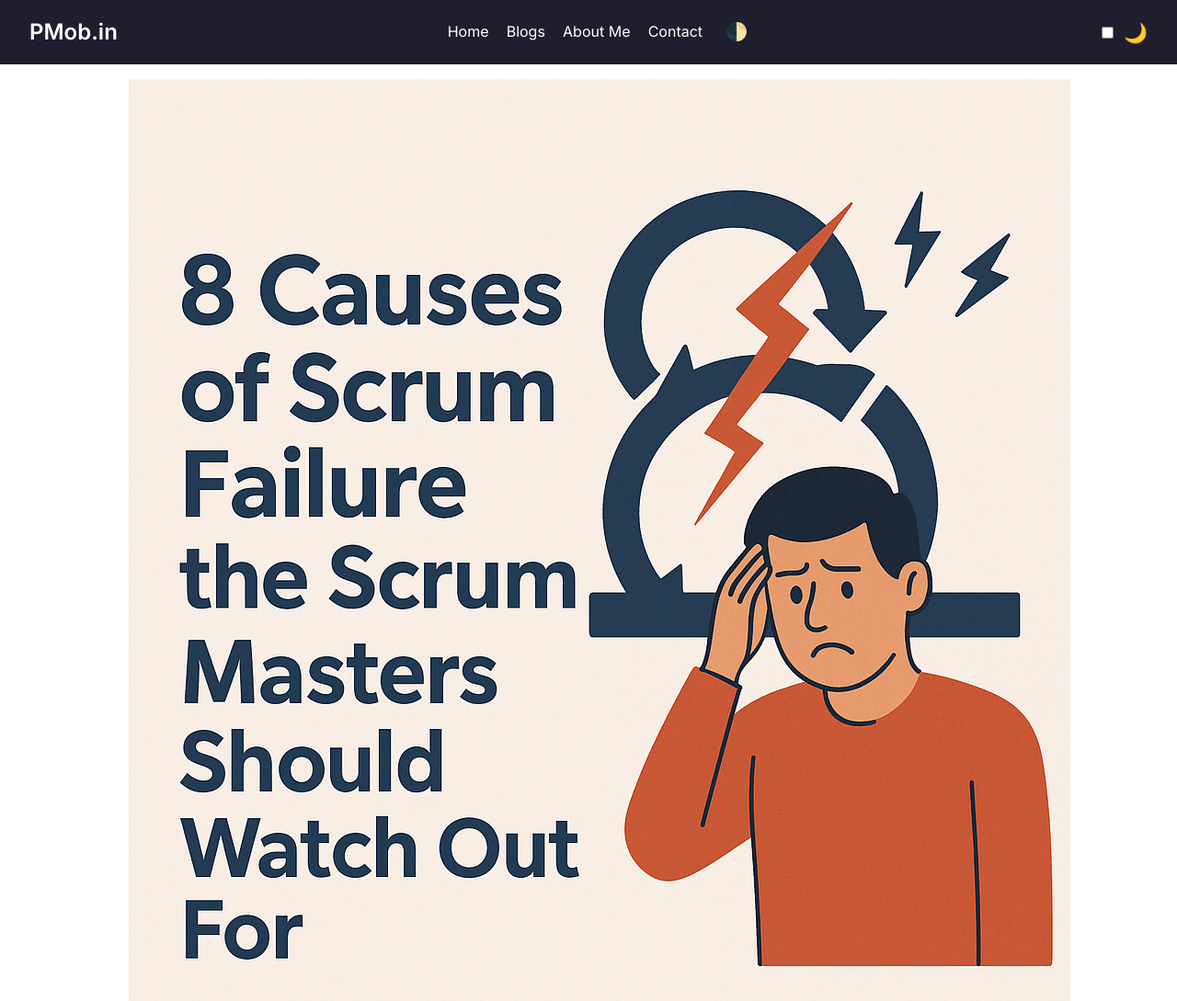
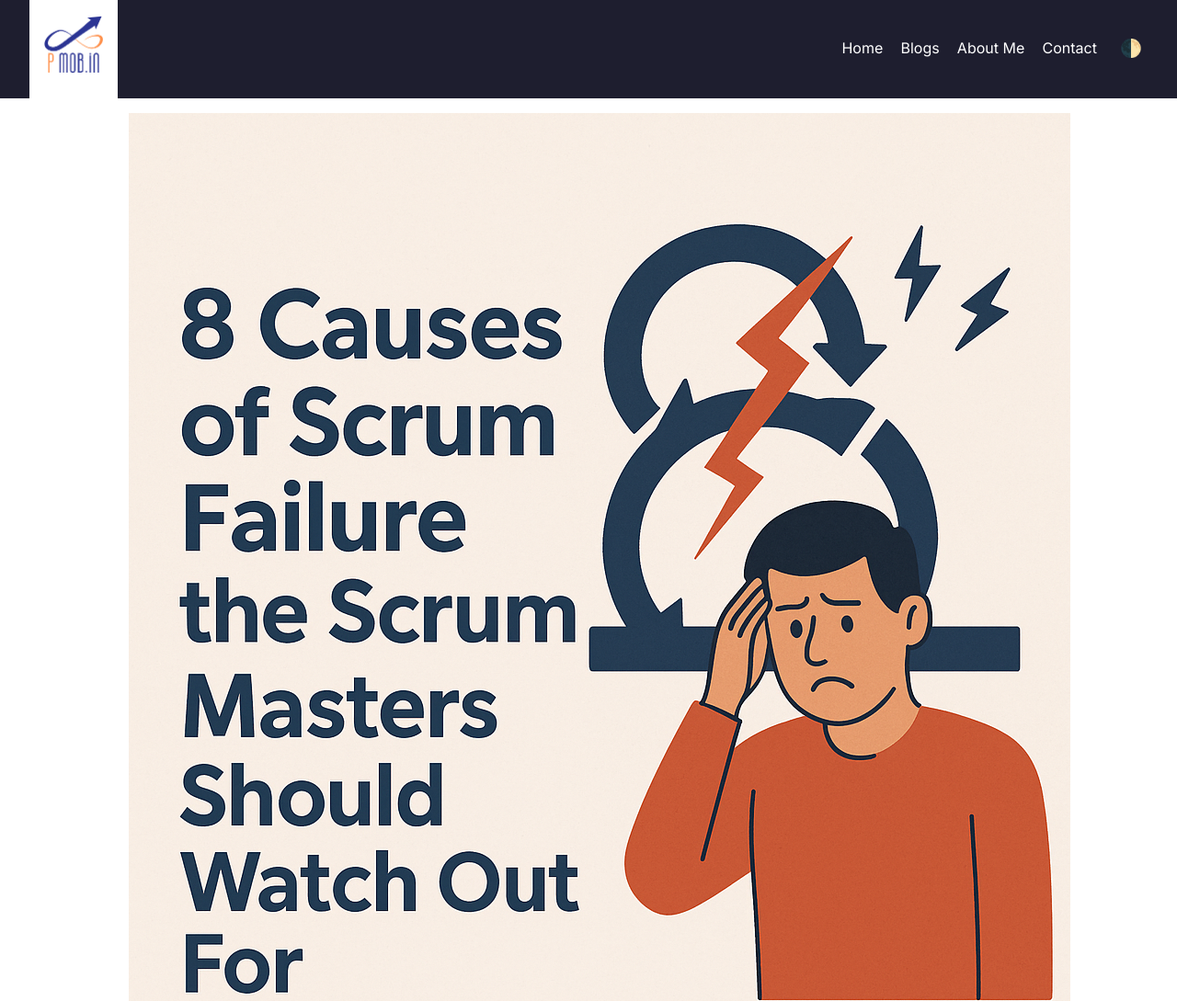
Before and after one commit to mobinp/mobinp.github.io, a plain HTML site: page 8 Causes for scrum failure that scrum masters should watch out.html in a window 1280 px wide. Shown: the top 1089 px of the page at 92% size. Drawn offline with Linux system fonts and the light colour scheme.

Commit message:
logo added

```diff
--- a/8 Causes for scrum failure that scrum masters should watch out.html
+++ b/8 Causes for scrum failure that scrum masters should watch out.html
@@ -18,7 +18,7 @@
 <body>
   <header>
     <nav class="navbar">
-      <div class="logo">PMob.in</div>
+      <div class="logo"><img src="images/pmobinLogo.png" /></div>
       <input type="checkbox" id="menu-toggle" class="menu-toggle" />
       <label for="menu-toggle" class="menu-icon">&#9776;</label>
       <ul class="nav-links">
@@ -30,9 +30,6 @@
         <button class="theme-toggle" onclick="toggleTheme()" title="Toggle Dark Mode">🌓</button>
       </li>
       </ul>
-	  <div class="dark-mode-toggle">
-  <input type="checkbox" id="darkToggle" />
-  <label for="darkToggle" class="toggle-label">🌙</label>
 </div>
     </nav>
   </header>
--- a/style/styles.css
+++ b/style/styles.css
@@ -24,7 +24,7 @@ body {
   display: flex;
   align-items: center;
   justify-content: space-between;
-  padding: 1rem 2rem;
+  padding: 0rem 2rem;
   position: sticky;
   top: 0;
   z-index: 1000;
@@ -33,8 +33,13 @@ body {
 .navbar .logo {
   font-size: 1.5rem;
   font-weight: 600;
+  background-color:white;
+  padding: 1rem;
+
 }
-
+.navbar .logo img{
+	height:64px;
+}
 .nav-links {
   list-style: none;
   display: flex;
@@ -77,7 +82,9 @@ body {
 .hero h1 {
   margin-bottom: 0.5rem;
 }
-
+footer {
+text-align: center;
+}
 .btn {
   display: inline-block;
   padding: 0.5rem 1rem;
```
Also changed, not shown: blogs.html (+3 -2 lines), index.html (+4 -3 lines), images/favicon.ico (added), images/pmobinLogo.png (added).
